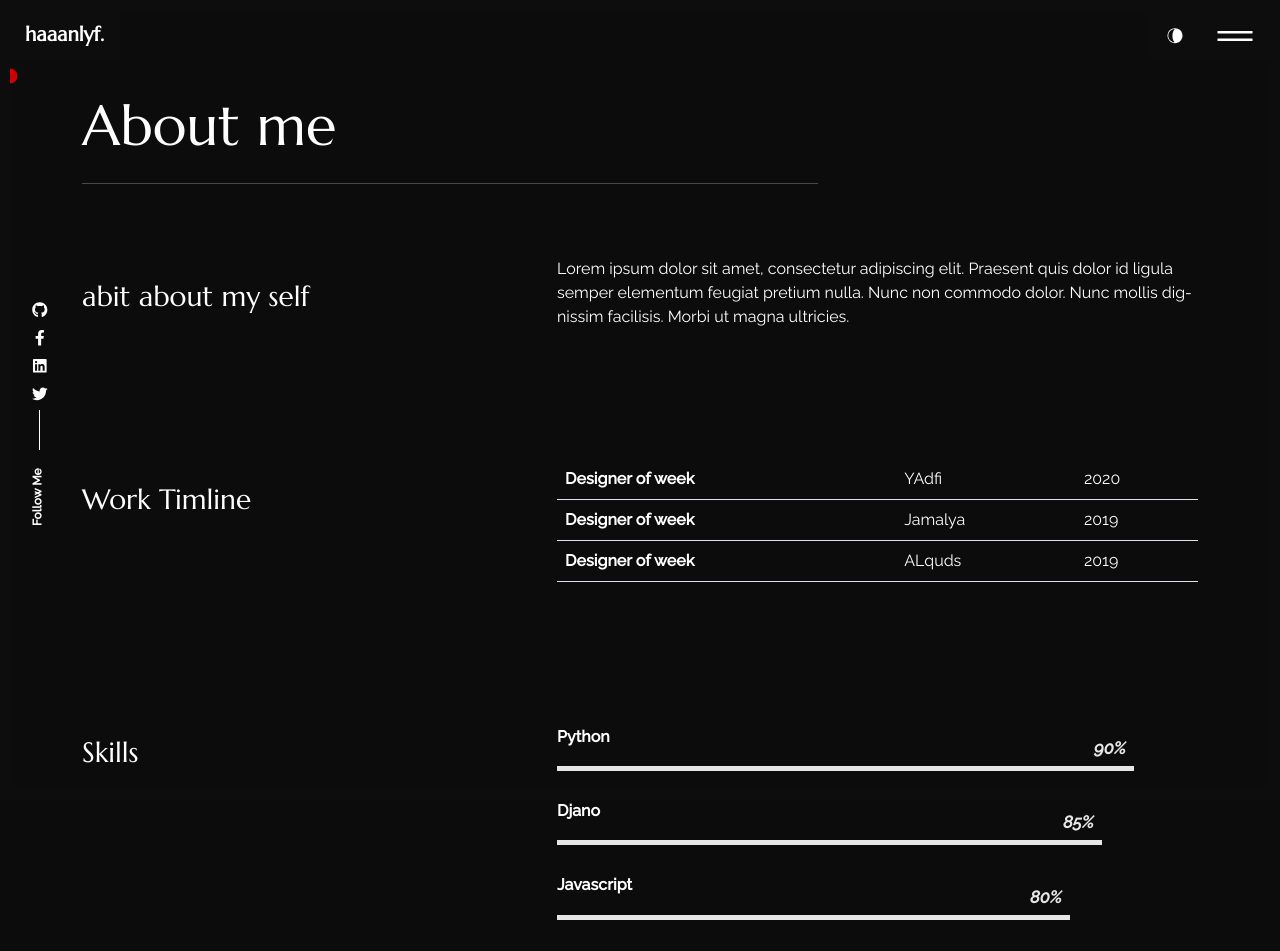
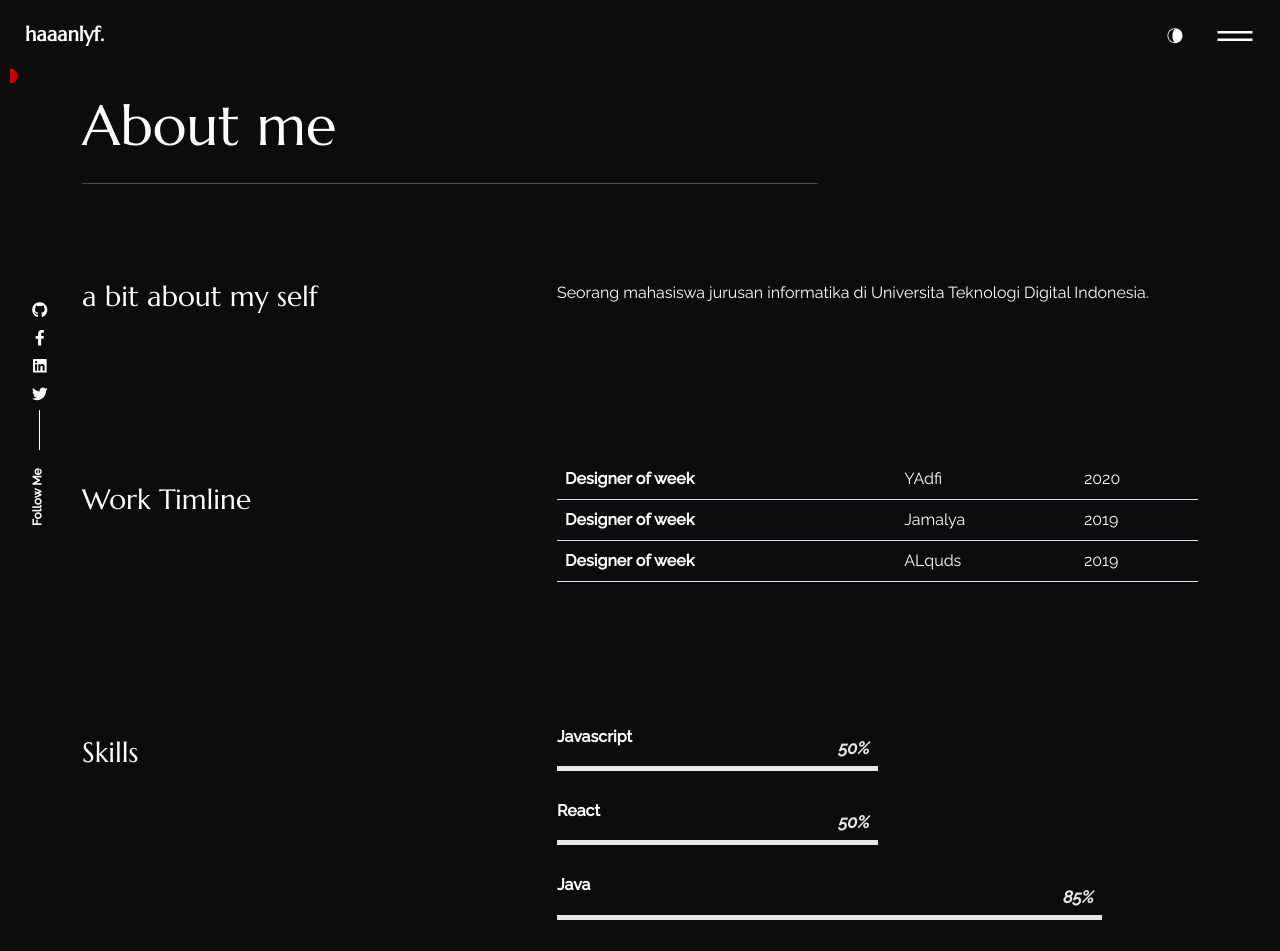
Before and after one commit to FarhanFadholy/PersonalPortofolio, a React (Create React App) app: page /about in a window 1280 px wide. Shown: the top 951 px of the page. Built offline with nearby package versions, Linux system fonts and the light colour scheme.

Commit message:
mengubah teks dan button

```diff
--- a/src/content_option.js
+++ b/src/content_option.js
@@ -11,15 +11,15 @@ const introdata = {
     animated: {
         first: "I love coding",
         second: "I code cool websites",
-        third: "I develop mobile apps",
+        third: "Everyday Coding",
     },
-    description: "Lorem ipsum dolor sit amet, consectetur adipiscing elit. Sed at nisl euismod urna bibendum",
+    description: "Junior Front-End Developer",
     your_img_url:profileImg,
 };
 
 const dataabout = {
-    title: "abit about my self",
-    aboutme: "Lorem ipsum dolor sit amet, consectetur adipiscing elit. Praesent quis dolor id ligula semper elementum feugiat pretium nulla. Nunc non commodo dolor. Nunc mollis dignissim facilisis. Morbi ut magna ultricies.",
+    title: "a bit about my self",
+    aboutme: "Seorang mahasiswa jurusan informatika di Universita Teknologi Digital Indonesia.",
 };
 const worktimeline = [{
         jobtitle: "Designer of week",
@@ -38,24 +38,25 @@ const worktimeline = [{
     },
 ];
 
-const skills = [{
-        name: "Python",
-        value: 90,
-    },
-    {
-        name: "Djano",
-        value: 85,
-    },
+const skills = [
+    // {
+    //     name: "Python",
+    //     value: 90,
+    // },
+    // {
+    //     name: "Djano",
+    //     value: 85,
+    // },
     {
         name: "Javascript",
-        value: 80,
+        value: 50,
     },
     {
         name: "React",
-        value: 60,
+        value: 50,
     },
     {
-        name: "Jquery",
+        name: "Java",
         value: 85,
     },
 ];
--- a/src/pages/home/style.css
+++ b/src/pages/home/style.css
@@ -106,7 +106,7 @@ section {
     overflow: hidden;
     transition: all 0.6s cubic-bezier(0.55, 0, 0.1, 1);
     cursor: pointer;
-    border-radius: 0;
+    border-radius: 35%;
     margin-right: 20px;
 }
 
```
